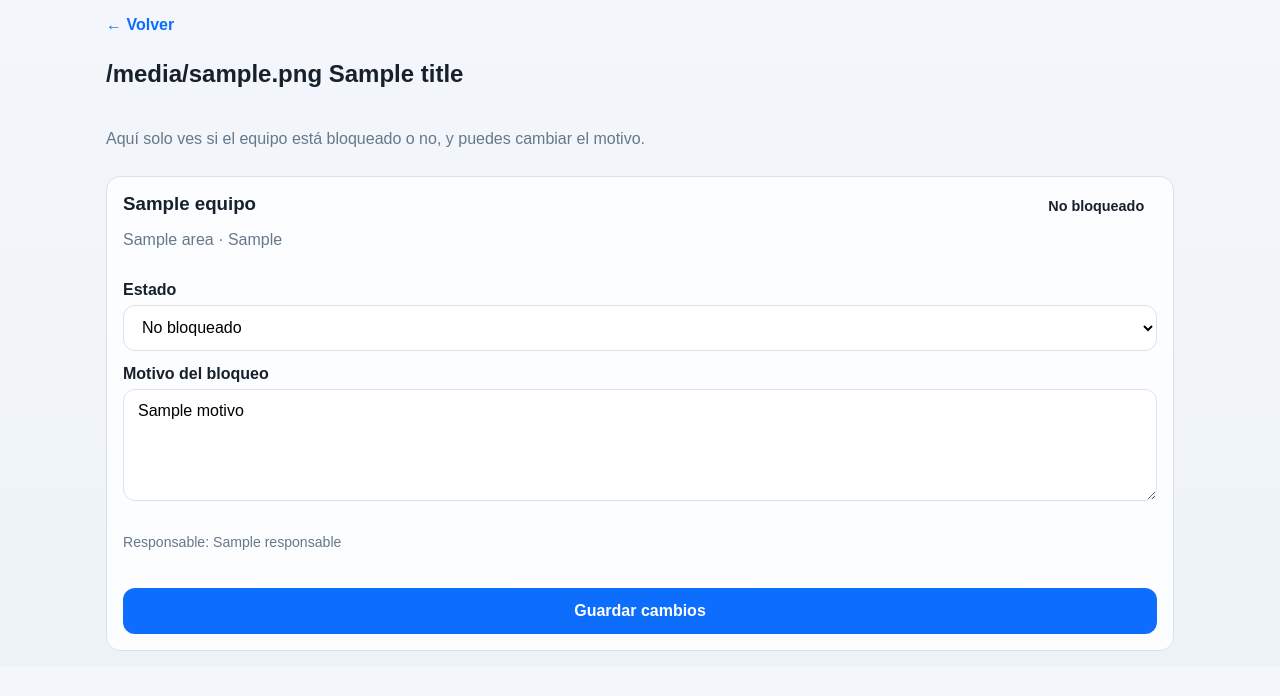
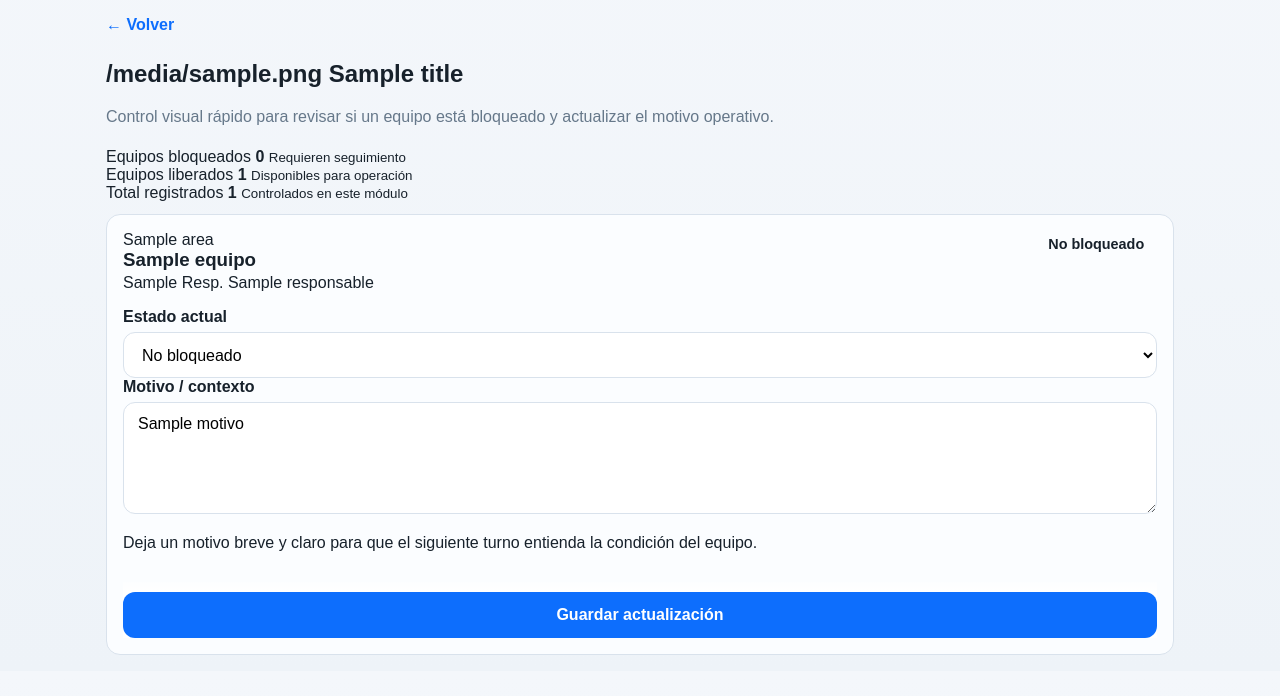
Before and after one commit to mixioromero/jefe_turno_app, a Flask app: template templates/bloqueos.html in a window 1280 px wide. Shown: the part 104-800 px from the top of the page. Run offline with Flask 3, Linux system fonts and the light colour scheme; the template is opened without the code that fills it: most values are stand-ins (such as "Sample title", 1, 10 or a date in 2020).

Commit message:
Add files via upload

```diff
--- a/templates/bloqueos.html
+++ b/templates/bloqueos.html
@@ -1,18 +1,51 @@
 {% extends 'base.html' %}
 {% block content %}
-<section class="module-top">
+<section class="module-top bloqueos-hero">
   <a class="back-link" href="{{ url_for('index') }}">← Volver</a>
+  <div class="bloqueos-hero-head">
+    <div>
       <h2>{{ icon }} {{ title }}</h2>
-  <p class="muted">Aquí solo ves si el equipo está bloqueado o no, y puedes cambiar el motivo.</p>
+      <p class="muted">Control visual rápido para revisar si un equipo está bloqueado y actualizar el motivo operativo.</p>
+    </div>
+  </div>
+
+  {% set bloqueados = rows|selectattr('estado_ui', 'equalto', 'Bloqueado')|list|length %}
+  {% set libres = rows|length - bloqueados %}
+  <div class="bloqueos-summary">
+    <article class="summary-card danger">
+      <span class="summary-label">Equipos bloqueados</span>
+      <strong>{{ bloqueados }}</strong>
+      <small>Requieren seguimiento</small>
+    </article>
+    <article class="summary-card success">
+      <span class="summary-label">Equipos liberados</span>
+      <strong>{{ libres }}</strong>
+      <small>Disponibles para operación</small>
+    </article>
+    <article class="summary-card neutral">
+      <span class="summary-label">Total registrados</span>
+      <strong>{{ rows|length }}</strong>
+      <small>Controlados en este módulo</small>
+    </article>
+  </div>
 </section>
 
-<section class="records-list bloqueos-list">
+<section class="records-list bloqueos-grid">
   {% for row in rows %}
-  <article class="record-card bloqueo-card">
+  <article class="record-card bloqueo-card {{ row.estado_badge }}">
+    <div class="bloqueo-accent"></div>
     <div class="bloqueo-head">
-      <div>
+      <div class="bloqueo-title-wrap">
+        <div class="bloqueo-kicker">{{ row.area }}</div>
         <h3>{{ row.equipo }}</h3>
-        <p class="muted">{{ row.area }}{% if row.tipo_bloqueo %} · {{ row.tipo_bloqueo }}{% endif %}</p>
+        <div class="bloqueo-meta">
+          {% if row.tipo_bloqueo %}
+          <span class="meta-chip">{{ row.tipo_bloqueo }}</span>
+          {% endif %}
+          {% if row.responsable %}
+          <span class="meta-chip soft">Resp. {{ row.responsable }}</span>
+          {% endif %}
+        </div>
       </div>
       <span class="status-pill {{ row.estado_badge }}">{{ row.estado_ui }}</span>
     </div>
@@ -20,25 +53,26 @@
     <form method="post" class="bloqueo-form">
       <input type="hidden" name="row_num" value="{{ row.row_num }}">
 
-      <div class="field">
-        <label for="estado_{{ row.row_num }}">Estado</label>
+      <div class="bloqueo-layout">
+        <div class="field estado-field">
+          <label for="estado_{{ row.row_num }}">Estado actual</label>
+          <div class="select-shell {{ row.estado_badge }}">
             <select id="estado_{{ row.row_num }}" name="estado_ui">
               <option value="Bloqueado" {% if row.estado_ui == 'Bloqueado' %}selected{% endif %}>Bloqueado</option>
               <option value="No bloqueado" {% if row.estado_ui == 'No bloqueado' %}selected{% endif %}>No bloqueado</option>
             </select>
           </div>
-
-      <div class="field full">
-        <label for="motivo_{{ row.row_num }}">Motivo del bloqueo</label>
-        <textarea id="motivo_{{ row.row_num }}" name="motivo" rows="3" placeholder="Describe por qué está bloqueado o agrega contexto">{{ row.motivo }}</textarea>
         </div>
 
-      {% if row.responsable %}
-      <p class="muted small-text">Responsable: {{ row.responsable }}</p>
-      {% endif %}
+        <div class="field full motivo-field">
+          <label for="motivo_{{ row.row_num }}">Motivo / contexto</label>
+          <textarea id="motivo_{{ row.row_num }}" name="motivo" rows="4" placeholder="Ej.: mantenimiento correctivo, inspección, falla eléctrica, limpieza, espera de repuesto...">{{ row.motivo }}</textarea>
+          <p class="field-help">Deja un motivo breve y claro para que el siguiente turno entienda la condición del equipo.</p>
+        </div>
+      </div>
 
-      <div class="actions sticky-actions">
-        <button class="btn" type="submit">Guardar cambios</button>
+      <div class="actions sticky-actions bloqueo-actions">
+        <button class="btn" type="submit">Guardar actualización</button>
       </div>
     </form>
   </article>
```
Lines whose indentation alone changed are shown as unchanged.
